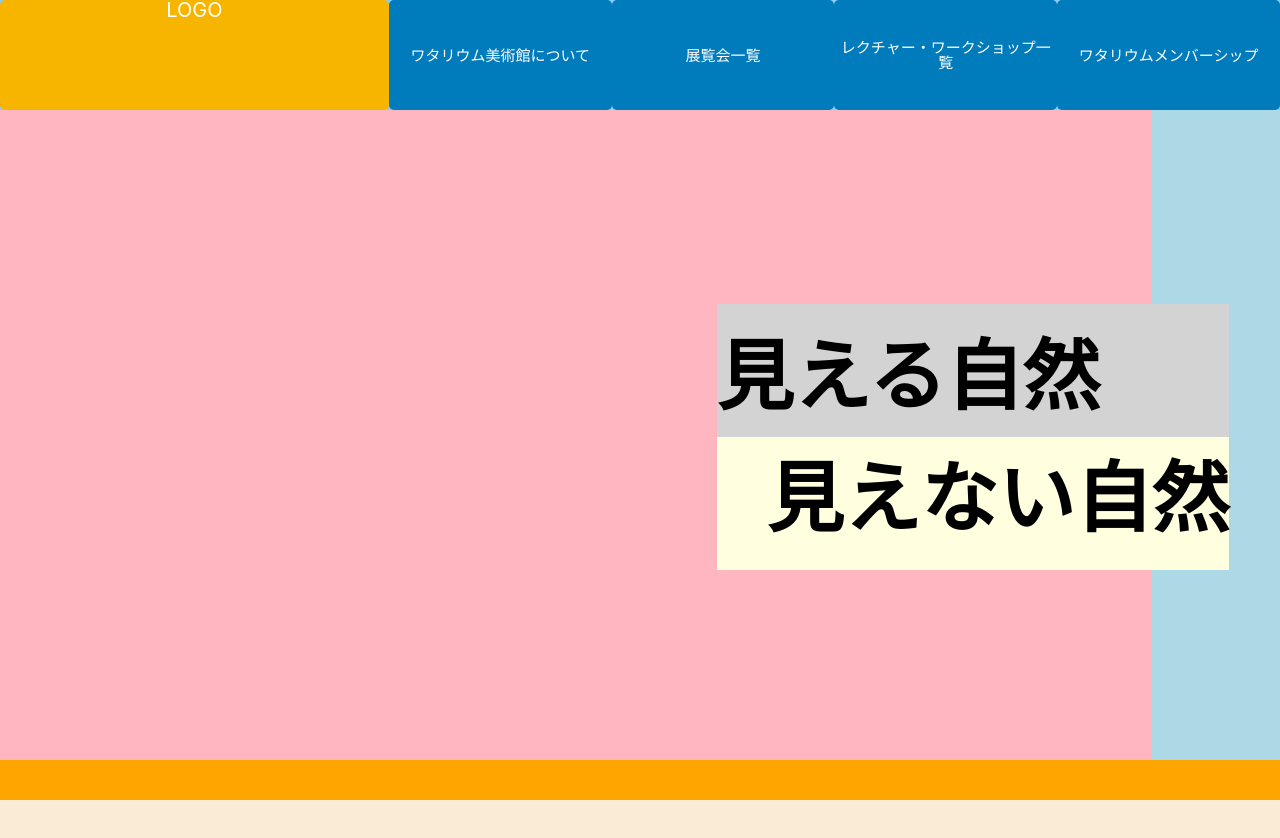
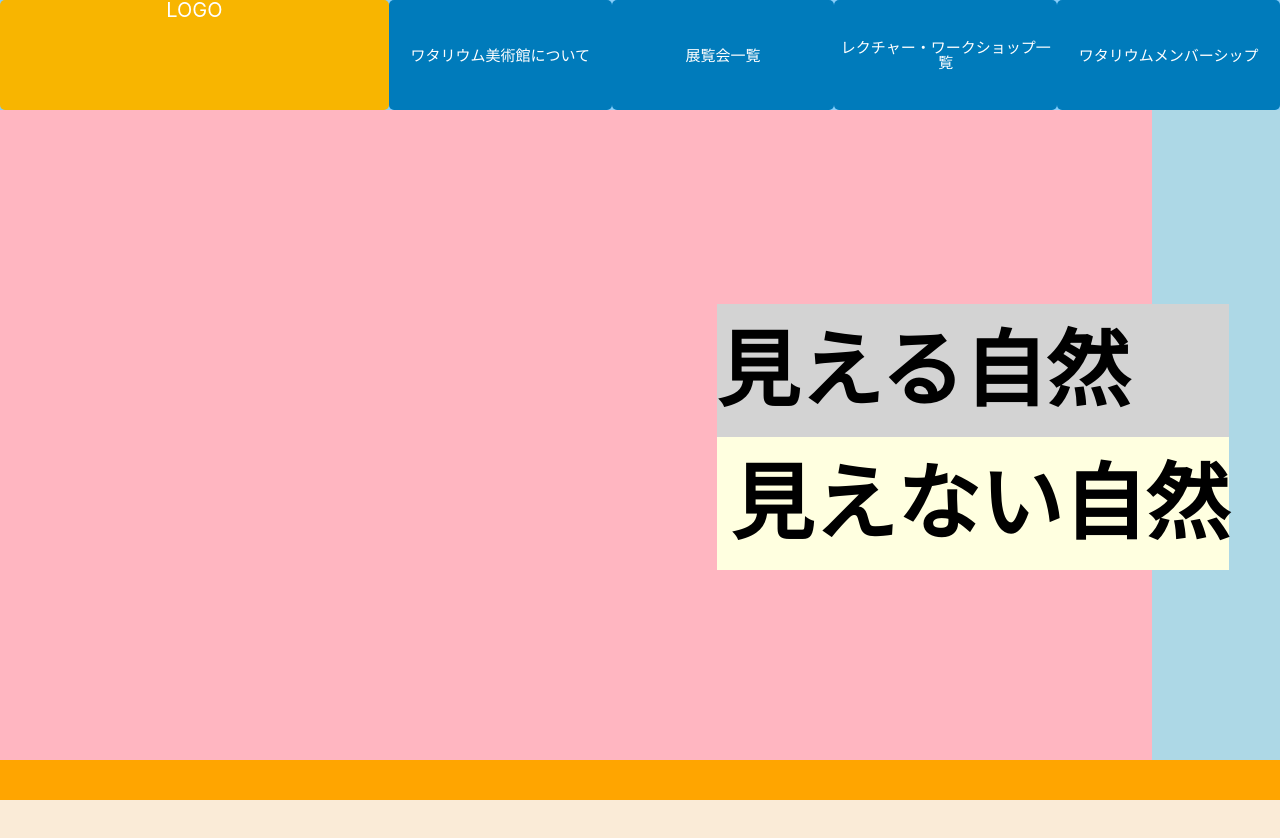
Before and after one commit to Cherry0202/Watarium, a Nuxt app: page / in a window 1280 px wide. Shown: the top 838 px of the page. Built offline with nearby package versions, Linux system fonts and the light colour scheme.

Commit message:
[update] index.vue

```diff
--- a/pages/index.vue
+++ b/pages/index.vue
@@ -69,24 +69,25 @@ export default {
           .first {
             width: 100%;
             height: 50%;
-            display: flex;
-            align-items: center;
+            text-align: left;
+            /*display: flex;*/
+            /*align-items: center;*/
             background-color: lightgray;
             h2 {
-              font-size: 77px;
+              font-size: 83px;
             }
           }
           .second {
             width: 100%;
             height: 50%;
-            top: 50%;
+            /*top: 50%;*/
             text-align: right;
             /*vertical-align: middle;*/
             /*line-height: 50%;*/
             /*padding-top: 8%;*/
             background-color: lightyellow;
             h2 {
-              font-size: 77px;
+              font-size: 83px;
             }
           }
         }
```
